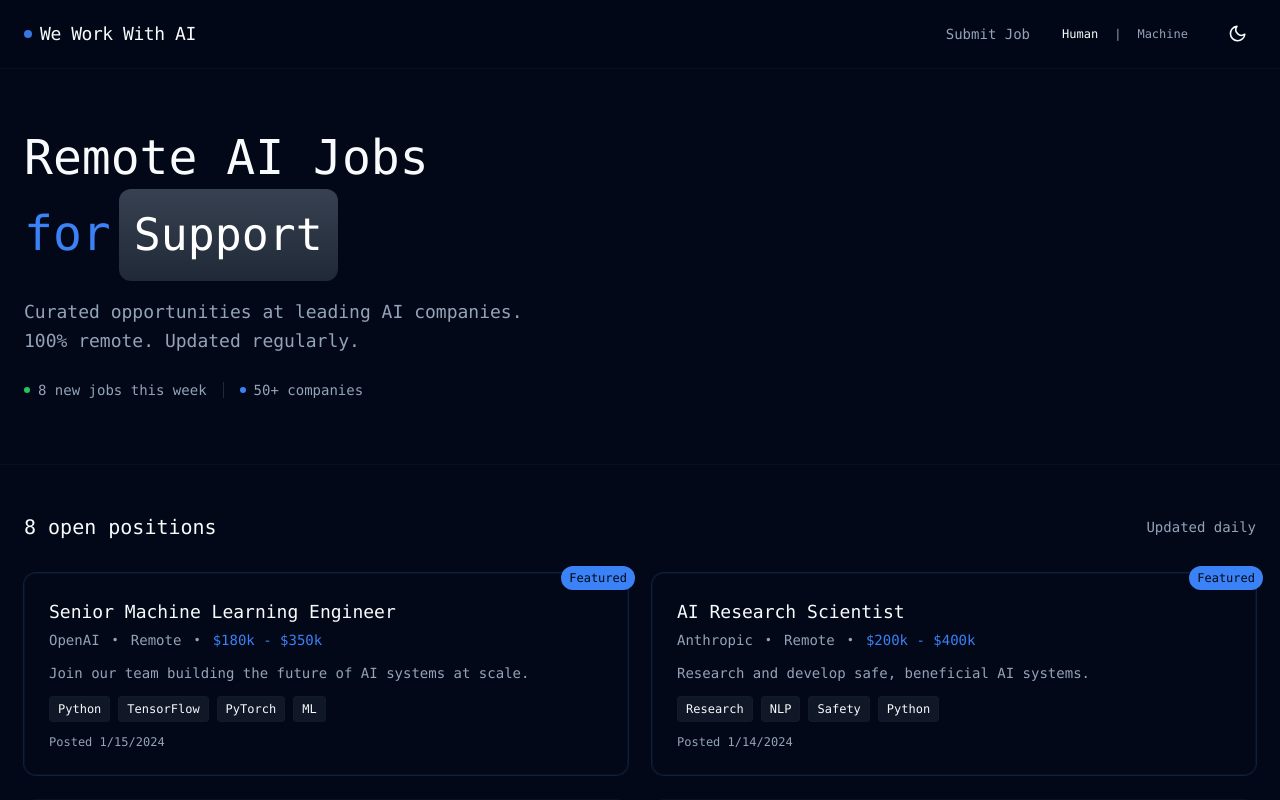
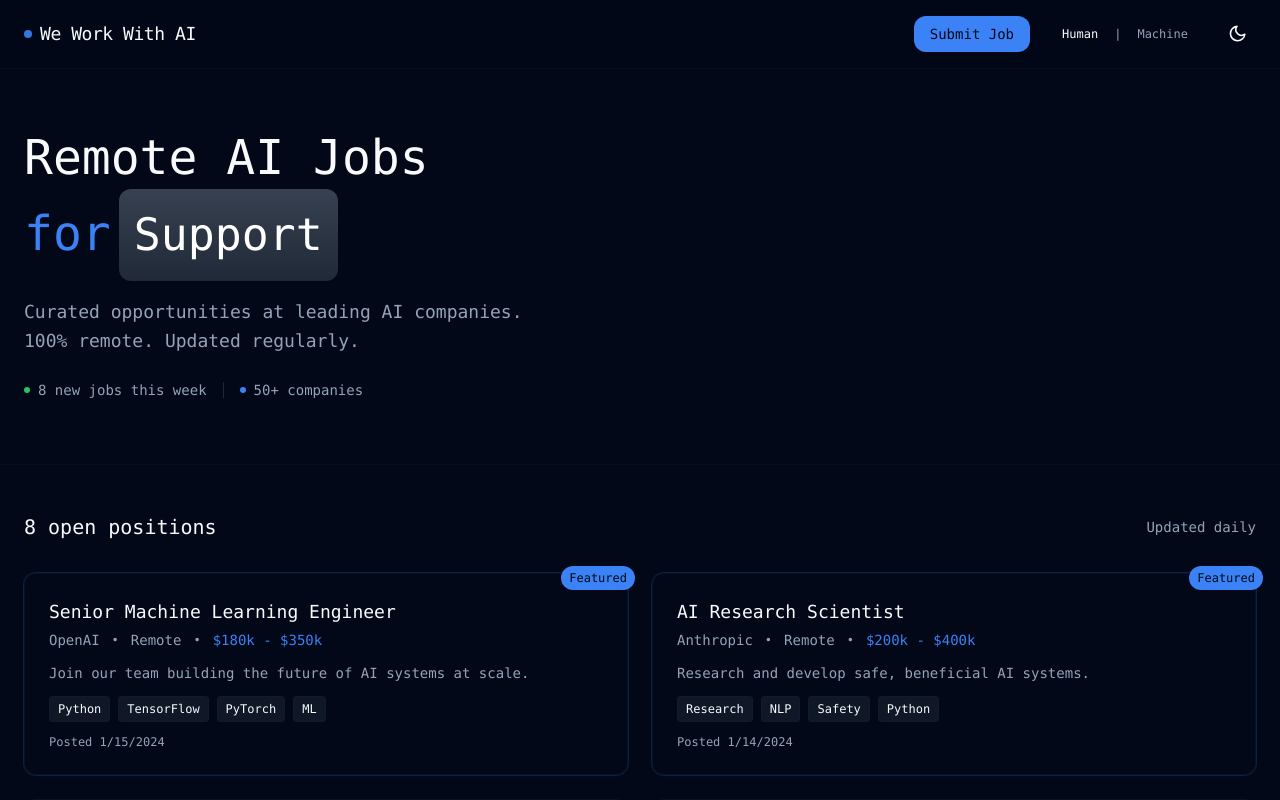
Before and after one commit to hriosnl/we-work-with-ai, a Next.js app: page / in a window 1280 px wide. Shown: the top 800 px of the page. Built offline with nearby package versions, Linux system fonts and the light colour scheme.

Commit message:
made the Submit Job button at nav prominent added playwright screenshots to gitignore

```diff
--- a/src/app/page.tsx
+++ b/src/app/page.tsx
@@ -27,7 +27,7 @@ export default function HomePage() {
             <div className="flex items-center space-x-6">
               <button
                 onClick={() => setIsJobPostModalOpen(true)}
-                className="text-sm text-muted-foreground hover:text-foreground transition-colors duration-200 hover:underline underline-offset-4"
+                className="px-4 py-2 bg-primary text-primary-foreground text-sm font-medium rounded-lg hover:bg-primary/90 transition-all duration-200 hover:scale-105 hover:shadow-lg hover:shadow-primary/25"
               >
                 Submit Job
               </button>
```
Also changed, not shown: 1 other file (tests, documents, lock files or other folders).
